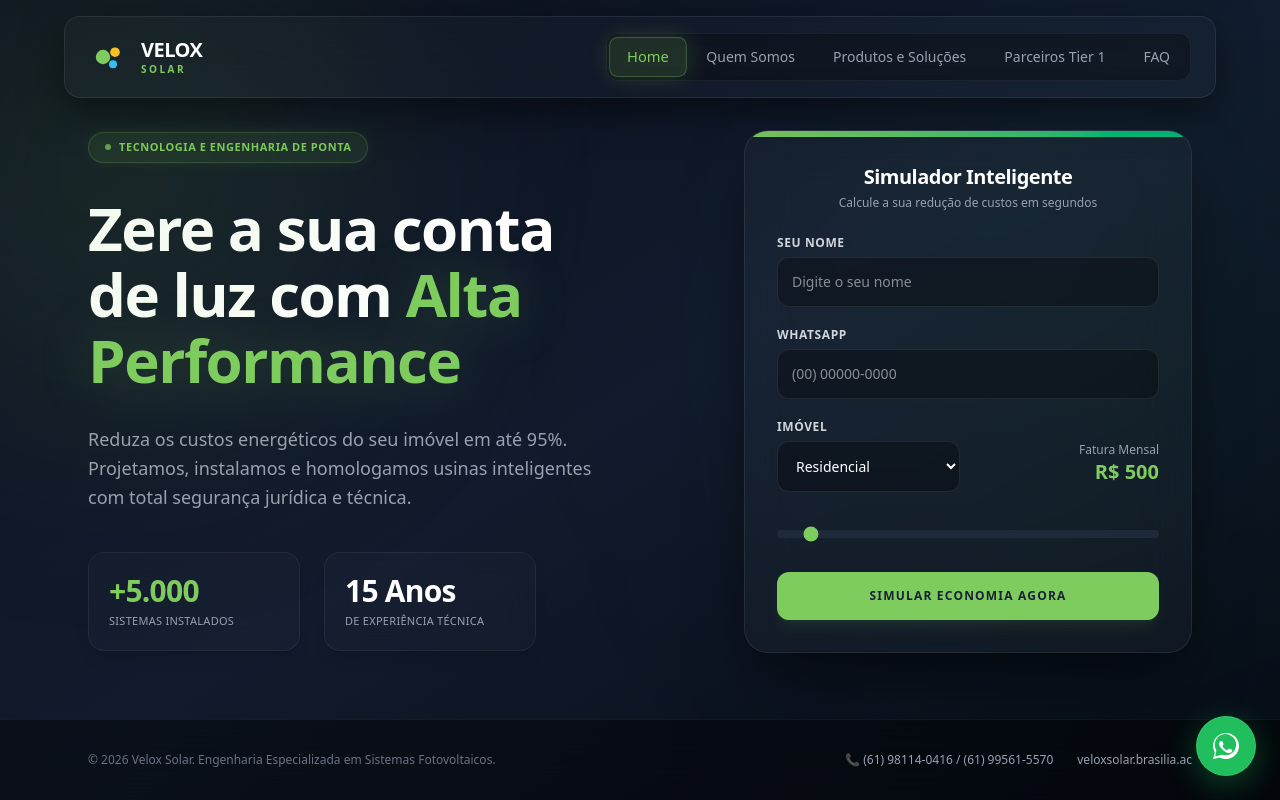
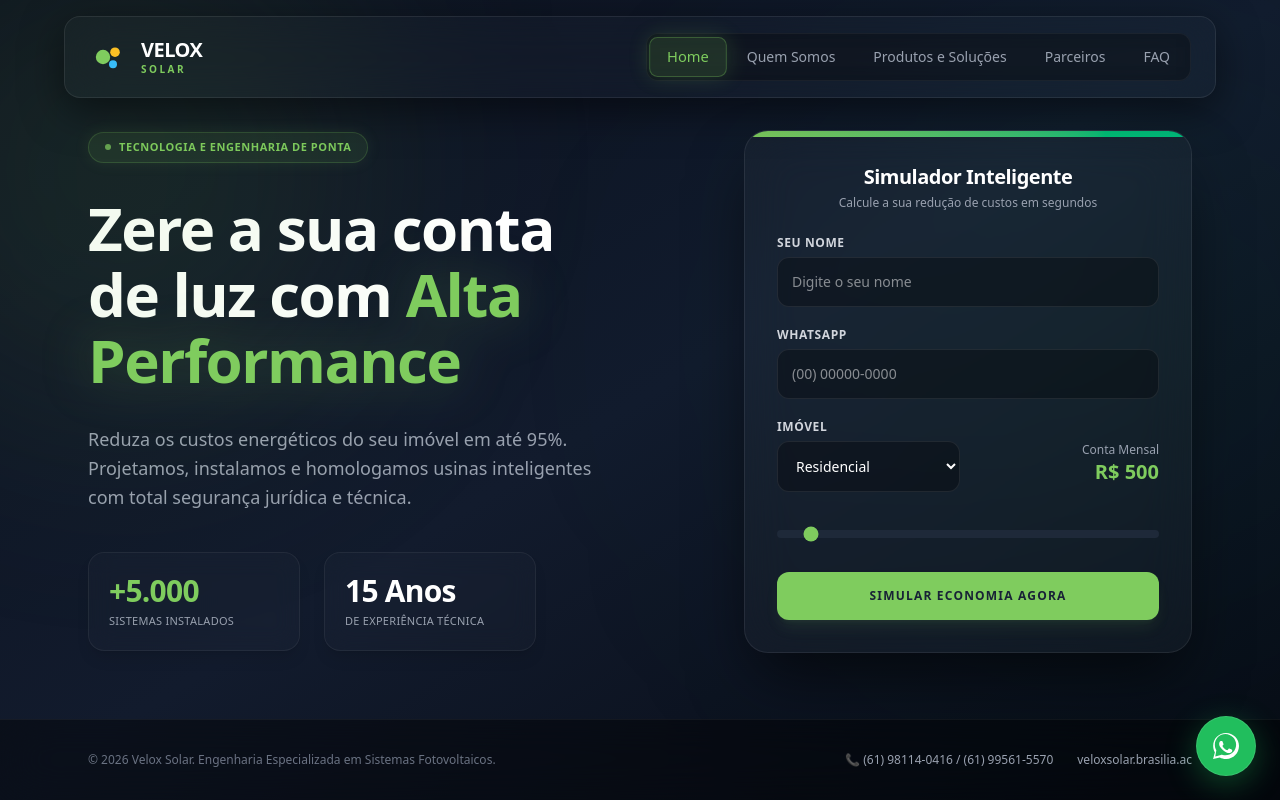
Before and after one commit to brittoana/velox-solar-site, a Next.js app: page / in a window 1280 px wide. Built offline with nearby package versions, Linux system fonts and the light colour scheme.

Commit message:
Social: Integrados botões e links de Instagram na UI

```diff
--- a/src/app/page.js
+++ b/src/app/page.js
@@ -108,7 +108,7 @@ export default function Home() {
             { id: 'home', label: 'Home' },
             { id: 'quem-somos', label: 'Quem Somos' },
             { id: 'produtos', label: 'Produtos e Soluções' },
-            { id: 'parceiros', label: 'Parceiros Tier 1' },
+            { id: 'parceiros', label: 'Parceiros' },
             { id: 'faq', label: 'FAQ' }
           ].map((aba) => (
             <button
@@ -184,7 +184,7 @@ export default function Home() {
                           </select>
                         </div>
                         <div className="flex flex-col justify-end items-end pb-1.5">
-                          <span className="text-gray-400 text-xs">Fatura Mensal</span>
+                          <span className="text-gray-400 text-xs">Conta Mensal</span>
                           <span className="text-[#7fcc5e] font-black text-xl">R$ {formData.fatura}</span>
                         </div>
                       </div>
```
